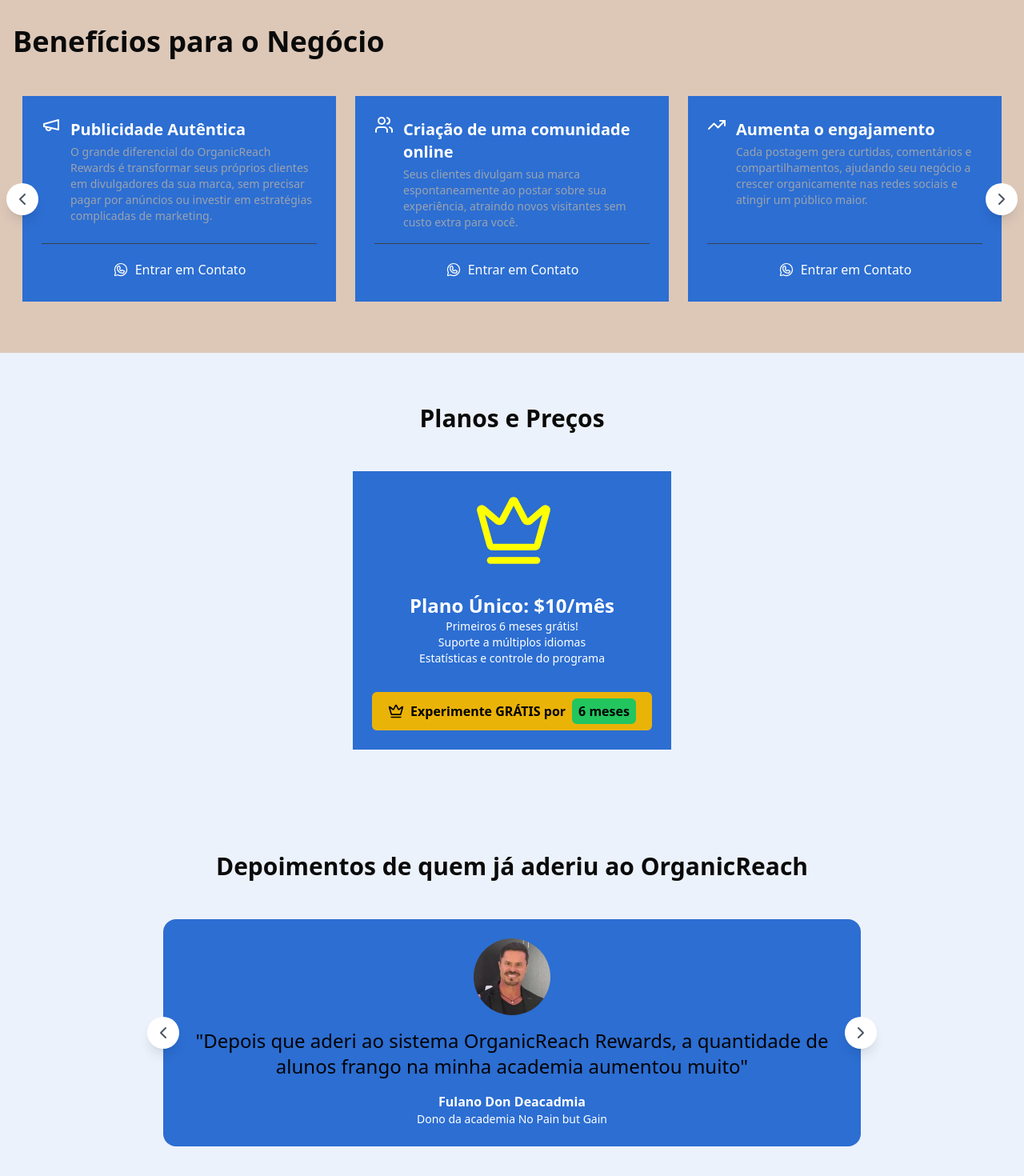
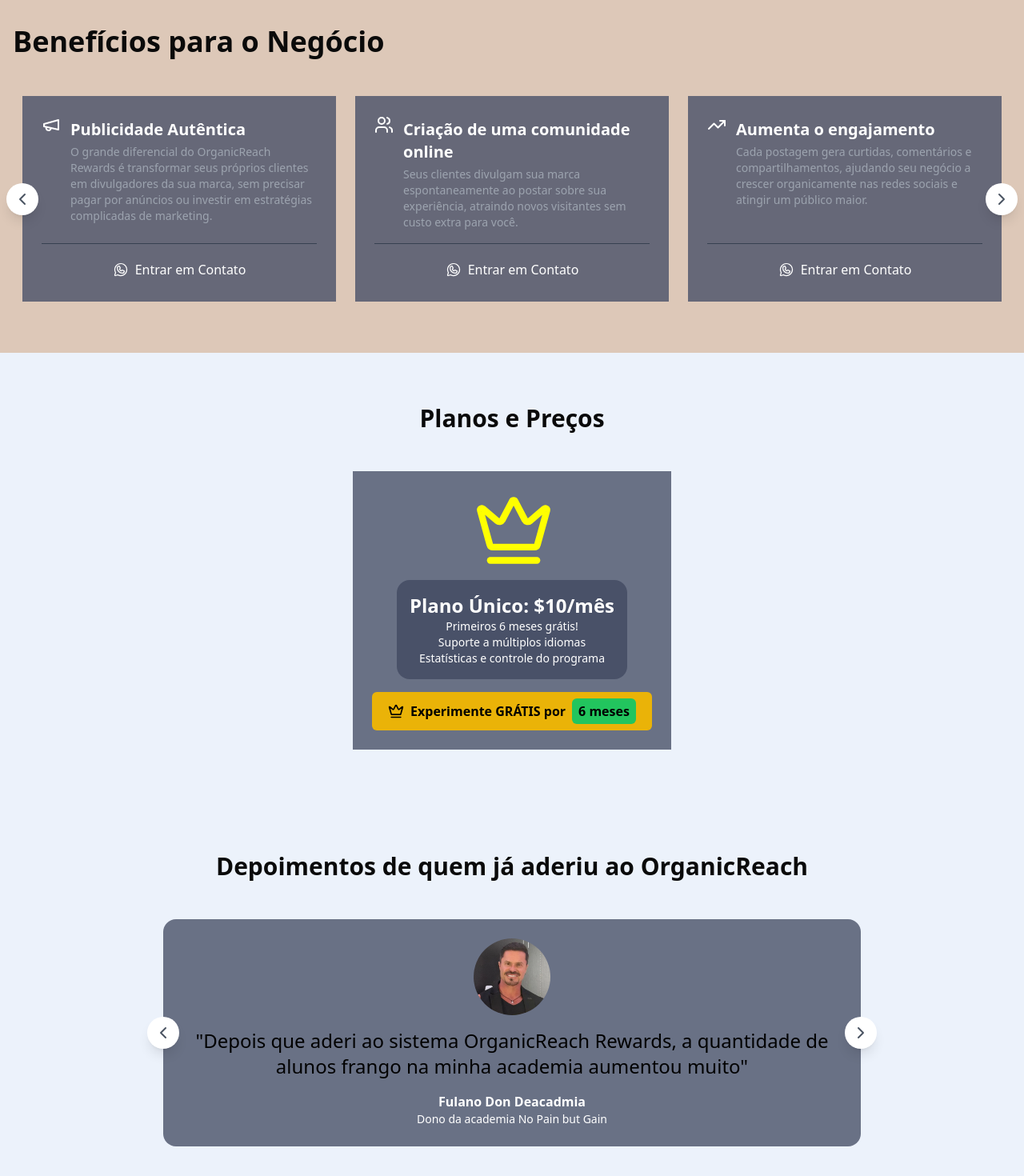
Before and after one commit to brcmarques/organicReach, a Next.js app in the folder OrganicReach/: page / in a window 1280 px wide. Shown: the part 1360-2830 px from the top of the page at 80% size. Built offline with nearby package versions, Linux system fonts and the light colour scheme.

Commit message:
fiz mais umas mudanças nas cores

```diff
--- a/OrganicReach/src/app/_components/services.tsx
+++ b/OrganicReach/src/app/_components/services.tsx
@@ -75,7 +75,7 @@
                         <div className='flex'>
                             {services.map((item, index) => (
                                 <div key={index} className='flex-[0_0_100%] min-w-0 md:flex-[0_0_calc(100%/3)] px-3'>
-                                    <article className='bg-[#2c6ed2] text-white p-6 space-y-4 h-full flex flex-col'>
+                                    <article className='bg-[#495168] bg-opacity-80 text-white p-6 space-y-4 h-full flex flex-col'>
                                         <div className='flex-1 flex items-start justify-between'>
                                             <div className='flex gap-3'>
                                                 <span className='text-3xl'>{item.icon}</span>
@@ -92,7 +92,7 @@
                                             <a
                                                 target='_blank'
                                                 href={`https://wa.me/5553991971031?text=Olá vim pelo site e gostaria de mais informacoes sobre ${item.title}!`}
-                                                className='flex items-center justify-center gap-2 hover:bg-red-500 px-4 py-1 rounded-md duration-300'>
+                                                className='flex items-center justify-center gap-2 hover:bg-opacity-100 bg-[#2c6ed2] bg-opacity-0 px-4 py-1 rounded-md duration-300'>
                                                 <WhatsappLogo className='w-5 h-5'/>
                                                 Entrar em Contato
                                             </a>
--- a/OrganicReach/src/app/_components/signature.tsx
+++ b/OrganicReach/src/app/_components/signature.tsx
@@ -57,7 +57,7 @@
                                     <div className='flex'>
                                         {services.map((item, index) => (
                                             <div key={index} className='flex-[0_0_100%] min-w-0 px-3 justify-center'>
-                                                <article className='bg-[#2c6ed2] text-black p-6 space-y-4 flex flex-col'>
+                                                <article className='bg-[#495168] bg-opacity-80 text-black p-6 space-y-4 flex flex-col'>
                                                     <div className=' flex flex-col items-center text-center space-y-4'>
                                                         <div className=' align-center justify-center relative w-24 h-24'>
 
@@ -65,7 +65,7 @@
                                                         </div>
 
 
-                                                        <div className='bg-[#2c6ed2] p-4 rounded-2xl'>
+                                                        <div className='bg-[#495168] p-4 rounded-2xl'>
                                                         <p className='text-white select-none text-2xl font-bold'>{item.title}</p>
 
                                                         <div>
--- a/OrganicReach/src/app/_components/testimonials.tsx
+++ b/OrganicReach/src/app/_components/testimonials.tsx
@@ -69,7 +69,7 @@
                         <div className='flex'>
                             {testimonials.map((item, index) => (
                                 <div key={index} className='flex-[0_0_100%] min-w-0 px-3'>
-                                    <article className='bg-[#2c6ed2] text-white rounded-2xl p-6 space-y-4 h-full flex flex-col'>
+                                    <article className='bg-[#495168] bg-opacity-80 text-white rounded-2xl p-6 space-y-4 h-full flex flex-col'>
                                         <div className='flex flex-col items-center text-center space-y-4'>
                                             <div className='relative w-24 h-24'>
                                                 <Image
```
